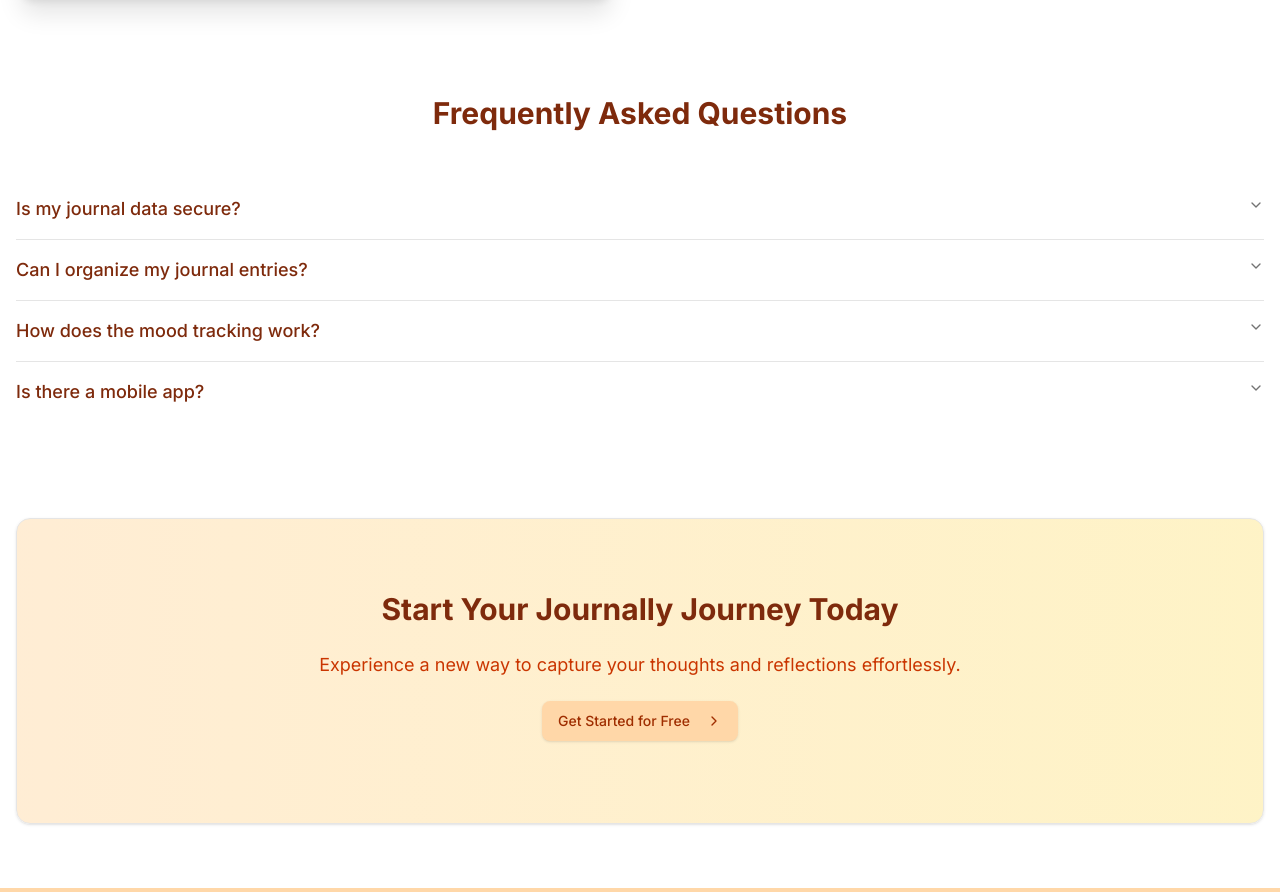
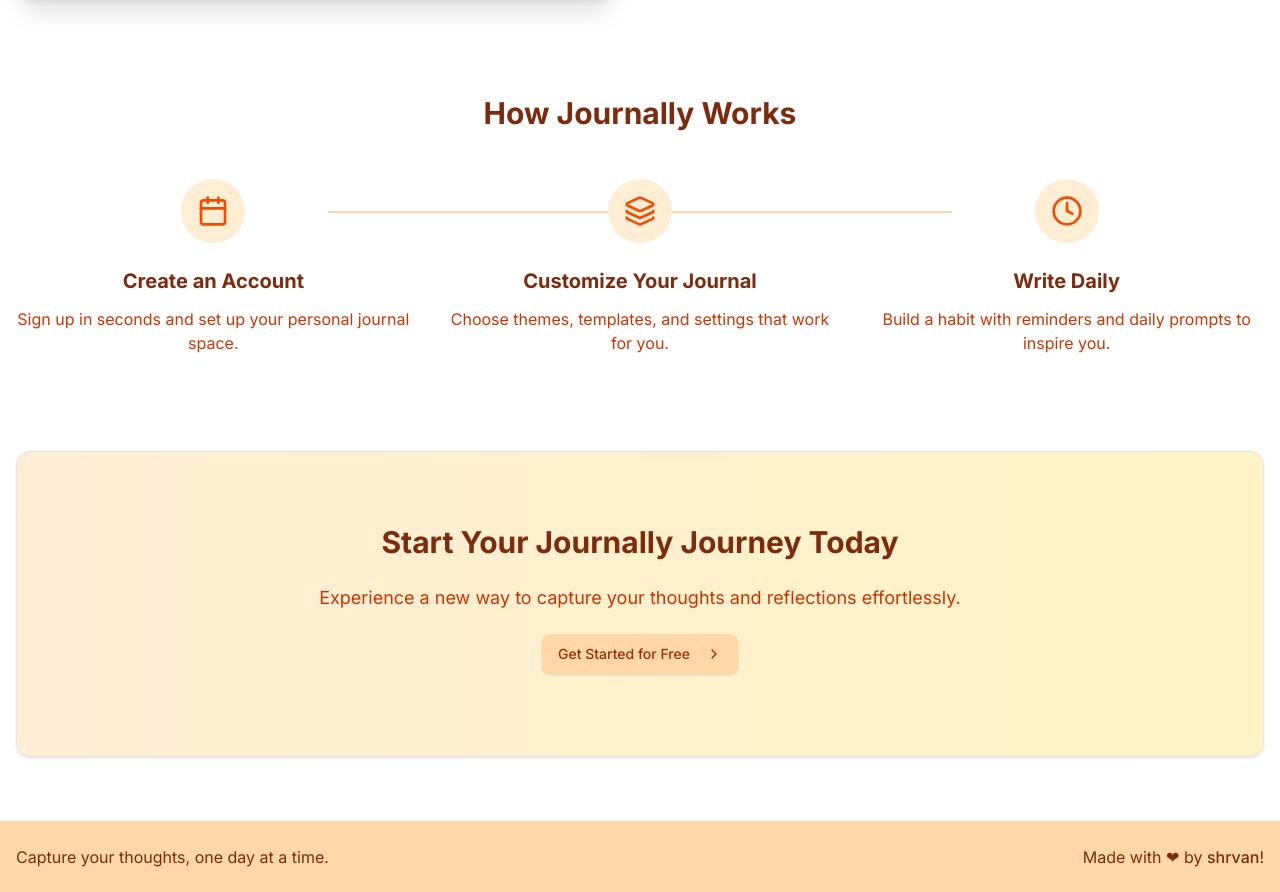
Before and after one commit to 01shrvan/journally, a Next.js app: page / in a window 1280 px wide. Shown: the part 1774-2666 px from the top of the page. Built offline with nearby package versions, Linux system fonts and the light colour scheme; no server answers.

Commit message:
feat(ui): update Home page to include 'How Journally Works' section and remove FAQ data

```diff
--- a/app/globals.css
+++ b/app/globals.css
@@ -125,8 +125,31 @@
   }
 }
 
-@layer utilities{
-  .gradient-title{
+@layer utilities {
+  .gradient-title {
     @apply font-extrabold bg-gradient-to-br from-orange-500 via-orange-300 to-orange-400 bg-clip-text tracking-tighter text-transparent pr-2 pb-2;
   }
 }
+
+.ql-toolbar {
+  border-radius: 5px;
+}
+
+.ql-container {
+  min-height: 80vh;
+  height: 100%;
+  flex: 1;
+  display: flex;
+  flex-direction: column;
+}
+
+.ql-editor {
+  height: 100%;
+  flex: 1;
+  overflow-y: auto;
+  width: 100%;
+}
+
+html {
+  scroll-behavior: smooth;
+}
--- a/app/page.js
+++ b/app/page.js
@@ -1,3 +1,4 @@
+import React from "react";
 import { Button } from "@/components/ui/button";
 import { Skeleton } from "@/components/ui/skeleton";
 import {
@@ -8,14 +9,9 @@ import {
   Sparkles,
   BarChart2,
   FileText,
+  Layers,
+  Clock,
 } from "lucide-react";
-import {
-  Accordion,
-  AccordionContent,
-  AccordionItem,
-  AccordionTrigger,
-} from "@/components/ui/accordion";
-import faqs from "@/data/faqs";
 import { Card, CardContent } from "@/components/ui/card";
 import Link from "next/link";
 
@@ -37,6 +33,25 @@ const features = [
     title: "Secure & Private",
     description:
       "Your thoughts are safe with enterprise-grade security and privacy features.",
+  },
+];
+
+const howItWorks = [
+  {
+    icon: Calendar,
+    title: "Create an Account",
+    description: "Sign up in seconds and set up your personal journal space.",
+  },
+  {
+    icon: Layers,
+    title: "Customize Your Journal",
+    description: "Choose themes, templates, and settings that work for you.",
+  },
+  {
+    icon: Clock,
+    title: "Write Daily",
+    description:
+      "Build a habit with reminders and daily prompts to inspire you.",
   },
 ];
 
@@ -181,20 +196,26 @@ export default function Home() {
 
       <div className="mt-24">
         <h2 className="text-3xl font-bold text-center text-orange-900 mb-12">
-          Frequently Asked Questions
+          How Journally Works
         </h2>
-        <Accordion type="single" collapsible className="w-full mx-auto">
-          {faqs.map((faq, index) => (
-            <AccordionItem key={index} value={`item-${index}`}>
-              <AccordionTrigger className="text-orange-900 text-lg">
-                {faq.q}
-              </AccordionTrigger>
-              <AccordionContent className="text-orange-700">
-                {faq.a}
-              </AccordionContent>
-            </AccordionItem>
+        <div className="grid md:grid-cols-3 gap-8 relative">
+          {/* Add a connecting line container */}
+          <div className="hidden md:block absolute top-8 left-[25%] right-[25%] h-0.5 bg-orange-200 -z-10"></div>
+
+          {howItWorks.map((step, index) => (
+            <div key={index} className="text-center relative">
+              <div className="h-16 w-16 bg-orange-100 rounded-full flex items-center justify-center mx-auto mb-6 relative z-10">
+                {React.createElement(step.icon, {
+                  className: "h-8 w-8 text-orange-600",
+                })}
+              </div>
+              <h3 className="text-xl font-bold text-orange-900 mb-3">
+                {step.title}
+              </h3>
+              <p className="text-orange-700">{step.description}</p>
+            </div>
           ))}
-        </Accordion>
+        </div>
       </div>
 
       <div className="mt-24">
--- a/data/faqs.json
+++ /dev/null
@@ -1,18 +0,0 @@
-[
-    {
-      "q": "Is my journal data secure?",
-      "a": "Yes! We use enterprise-grade encryption and security measures to ensure your entries remain private and secure."
-    },
-    {
-      "q": "Can I organize my journal entries?",
-      "a": "Yes! Use folders, collections, and tags to keep your entries structured. You can also filter by date, mood, or collection."
-    },
-    {
-      "q": "How does the mood tracking work?",
-      "a": "Each entry can be tagged with a mood, and our analytics tool creates visual representations of your emotional journey over time."
-    },
-    {
-      "q": "Is there a mobile app?",
-      "a": "Our platform is fully responsive and works beautifully on all devices. A dedicated mobile app is coming soon!"
-    }
-  ]
```
